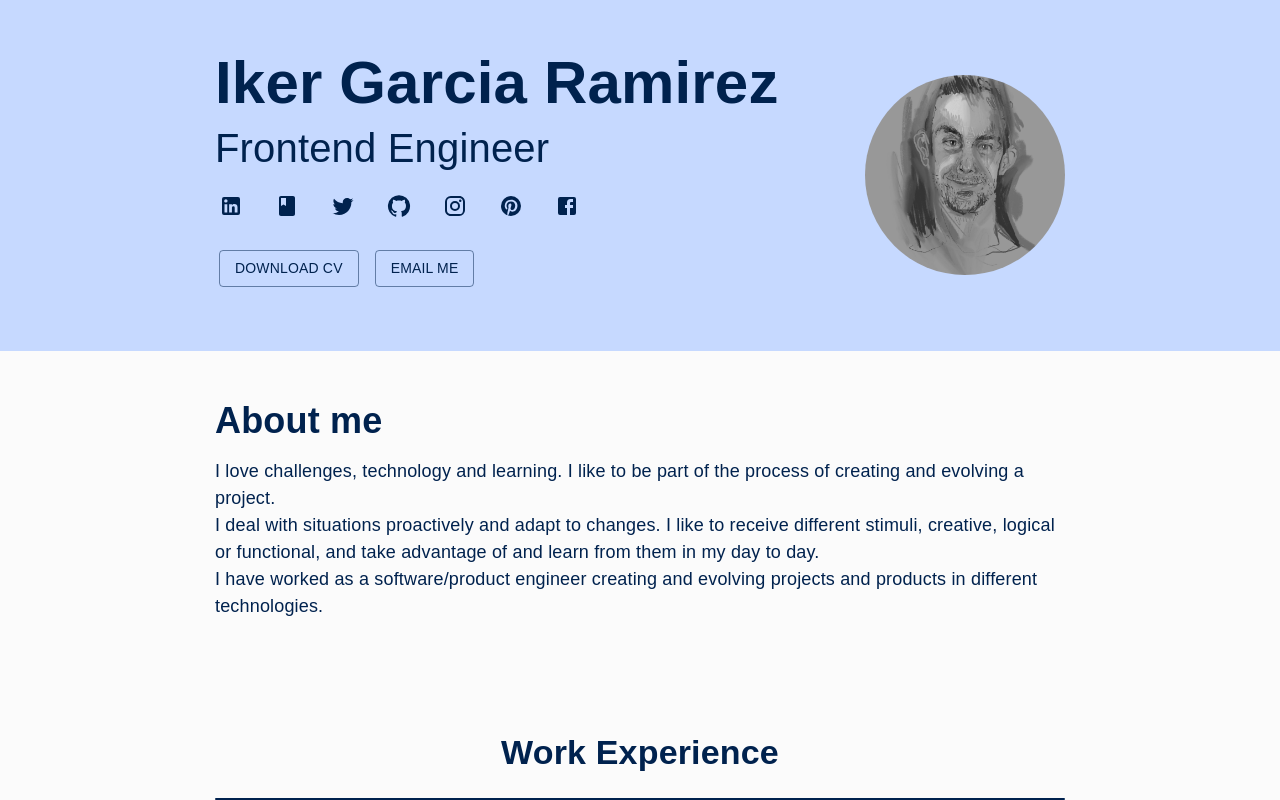
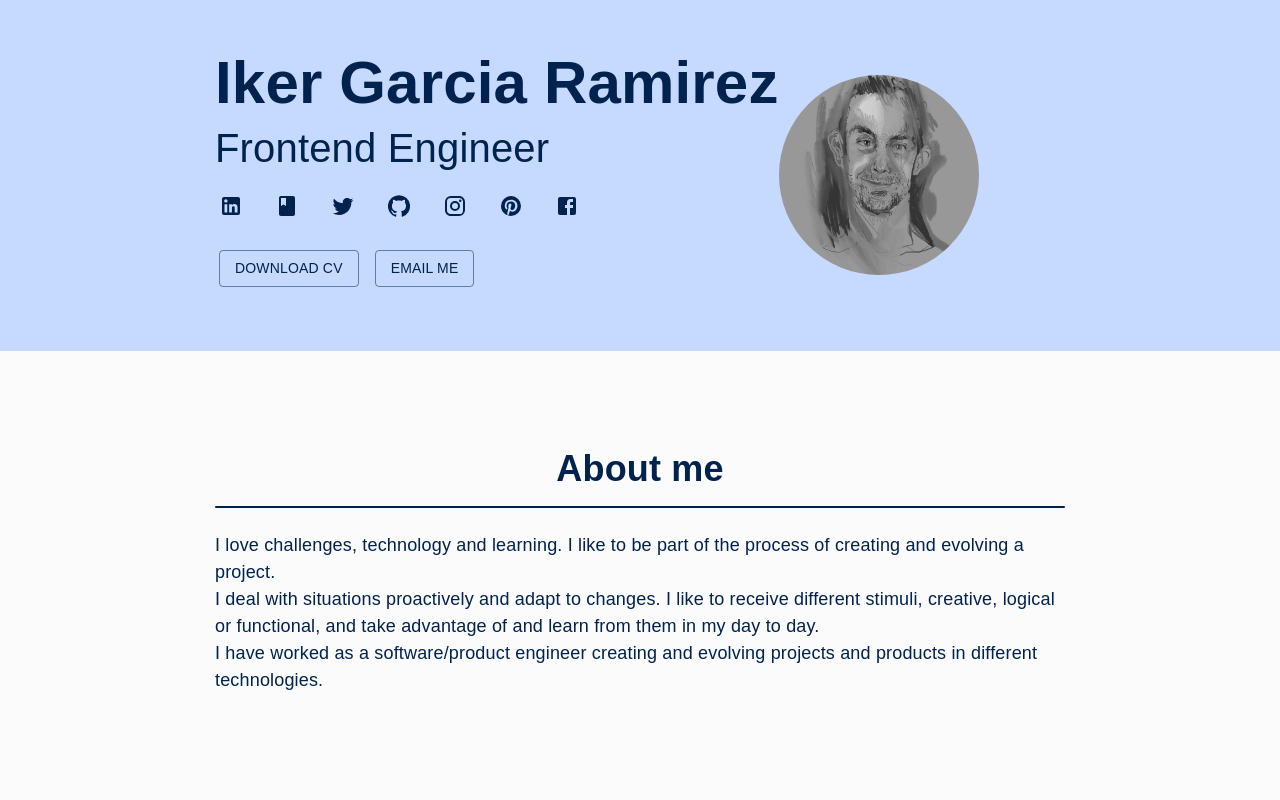
Before and after one commit to flipasg/flipasg.github.io, a React (Vite) app: page / in a window 1280 px wide. Built offline with nearby package versions, Linux system fonts and the light colour scheme; a web font is replaced by a local one.

Commit message:
feat: enhance AboutMe, Footer, Hero, and Skills components with improved layout and styling, including dividers for better visual separation

```diff
--- a/src/components/AboutMe.tsx
+++ b/src/components/AboutMe.tsx
@@ -1,4 +1,4 @@
-import { Button, Typography } from '@mui/material'
+import { Button, Typography, Divider } from '@mui/material'
 import Pdf from '@/assets/IkerGarcia_CV.pdf'
 import Grid from '@mui/material/Grid2'
 
@@ -7,33 +7,54 @@ export default function AboutMe() {
     <Grid
       container
       direction='column'
-      component={'section'}
-      justifyContent={'center'}
-      alignItems={'center'}
+      component='section'
+      justifyContent='center'
+      alignItems='center'
       sx={{
         backgroundColor: 'common.white',
+        px: { xs: 0 },
+        py: { xs: 4, sm: 6 }
       }}
-      p={6}
-      width={'100%'}
+      mt={6}
+      width='100%'
     >
-      <Grid container direction={'column'} maxWidth={'md'} mb={2}>
-        <Typography variant='h2' fontSize={36} mb={2}>
+      <Grid
+        container
+        direction='column'
+        maxWidth='md'
+        mb={2}
+        alignItems='center'
+      >
+        <Typography variant='h2' fontSize={36} mb={2} textAlign='center'>
           About me
         </Typography>
-        <Typography variant='body1' color={'primary'}>
+        <Divider
+          sx={{
+            width: '100%',
+            maxWidth: 'md',
+            mx: 'auto',
+            height: 2,
+            bgcolor: 'primary.main',
+            borderRadius: 1,
+            mb: 3,
+          }}
+        />
+        <Grid container px={{ xs: 2, sm: 0 }}>
+          <Typography variant='body1' color='primary'>
             I love challenges, technology and learning. I like to be part of the
             process of creating and evolving a project.
           </Typography>
-        <Typography variant='body1' color={'primary'}>
+          <Typography variant='body1' color='primary'>
             I deal with situations proactively and adapt to changes. I like to
             receive different stimuli, creative, logical or functional, and take
             advantage of and learn from them in my day to day.
           </Typography>
-        <Typography variant='body1' color={'primary'}>
+          <Typography variant='body1' color='primary'>
             I have worked as a software/product engineer creating and evolving
             projects and products in different technologies.
           </Typography>
         </Grid>
       </Grid>
+    </Grid>
   )
 }
--- a/src/components/Footer.tsx
+++ b/src/components/Footer.tsx
@@ -1,32 +1,34 @@
-import { Box, Typography } from '@mui/material'
-import SocialLinks from './SocialLinks'
-import Grid from '@mui/material/Grid2'
+import { Box, Typography } from '@mui/material';
+import SocialLinks from './SocialLinks';
+import Grid from '@mui/material/Grid2';
+
 export default function Footer() {
   return (
     <Grid
       container
       direction='column'
-      justifyContent={'center'}
-      alignItems={'center'}
-      textAlign={'center'}
+      justifyContent='center'
+      alignItems='center'
+      textAlign='center'
       sx={{
         height: '200px',
-        backgroundColor: 'primary.main', // Updated background color
-        color: 'secondary.main', // Updated text color
+        backgroundColor: 'primary.main',
+        color: 'secondary.main',
         backgroundSize: '150px',
+        padding: { xs: 0, sm: 2 }, // Adjust padding for mobile
       }}
-      width={'100%'}
+      width='100%'
     >
       <Box px={4}>
         <SocialLinks justifyButtons='center' color='secondary' />
         <Grid>
           <Box pl={2}>
-            <Typography variant='body1' fontSize={'medium'} color='secondary'>
+            <Typography variant='body1' fontSize='medium' color='secondary'>
               @flipasg
             </Typography>
           </Box>
         </Grid>
       </Box>
     </Grid>
-  )
+  );
 }
--- a/src/components/Hero.tsx
+++ b/src/components/Hero.tsx
@@ -1,8 +1,7 @@
 import Image from '@/assets/stars.png'
 import Portrait from '@/assets/skeched-portrait.jpg'
-import { Avatar, Button, Typography } from '@mui/material'
+import { Avatar, Button, Typography, Divider } from '@mui/material'
 import { Box } from '@mui/system'
-
 import Grid from '@mui/material/Grid2'
 import SocialLinks from './SocialLinks'
 
@@ -13,24 +12,24 @@ export default function Hero() {
       sx={{
         height: 'auto',
         backgroundColor: 'background.paper',
+        padding: { xs: 2, sm: 6 }, // Adjust padding for mobile
       }}
-      component={'section'}
-      width={'100%'}
-      p={6}
-      justifyContent={'center'}
+      component='section'
+      width='100%'
+      justifyContent='center'
+      alignItems='center'
     >
       <Grid
         container
         direction={{ xs: 'column', md: 'row' }}
-        alignItems={'center'}
-        justifyContent={'space-between'}
-        width={'100%'}
-        maxWidth={'md'}
+        alignItems='center'
+        width='100%'
+        maxWidth='md'
       >
         <Grid direction='column' p={{ xs: 0, md: 0 }}>
           <Grid>
             <Box>
-              <Typography variant='h1' fontSize={60}>
+              <Typography variant='h1' fontSize={60} >
                 Iker Garcia{' '}
                 <Typography
                   variant='h1'
@@ -41,7 +40,7 @@ export default function Hero() {
                   Ramirez
                 </Typography>
               </Typography>
-              <Typography variant='body1'  fontSize={40}>
+              <Typography variant='body1' fontSize={40} >
                 Frontend Engineer
               </Typography>
             </Box>
--- a/src/components/Skills.tsx
+++ b/src/components/Skills.tsx
@@ -39,26 +39,32 @@ export default function Skills() {
       container
       component='section'
       direction='column'
+      alignItems='center'
+      justifyContent={'center'}
       sx={{
-        px: { xs: 2, sm: 4 },
-        py: { xs: 6, sm: 8 },
-        backgroundColor: 'background.main',
+        py: { xs: 4, sm: 6 },
       }}
-      rowGap={4}
-      justifyContent={'center'}
       width={'100%'}
-      aria-labelledby='skills-heading'
     >
-      <Box sx={{ maxWidth: 'md', mx: 'auto', width: '100%' }}>
-        <Typography variant='h2' fontSize={36}>
-          Skills
-        </Typography>
-      </Box>
+      <Typography variant='h2' fontSize={36} mb={2} textAlign='center'>
+        Skills
+      </Typography>
+      <Divider
+        sx={{
+          width: '100%',
+          maxWidth: 'md',
+          mx: 'auto',
+          height: 2,
+          bgcolor: 'primary.main',
+          borderRadius: 1,
+          mb: 3,
+        }}
+      />
 
       <Grid
         container
         spacing={3}
-        sx={{ maxWidth: 'md', mx: 'auto', width: '100%' }}
+        sx={{ maxWidth: 'md', mx: 'auto', width: '100%', px: { xs: 2 } }}
       >
         {SKILLS.map((cat) => (
           <Grid key={cat.title} size={{ xs: 12, sm: 6 }}>
```
Lines whose indentation alone changed are shown as unchanged.
